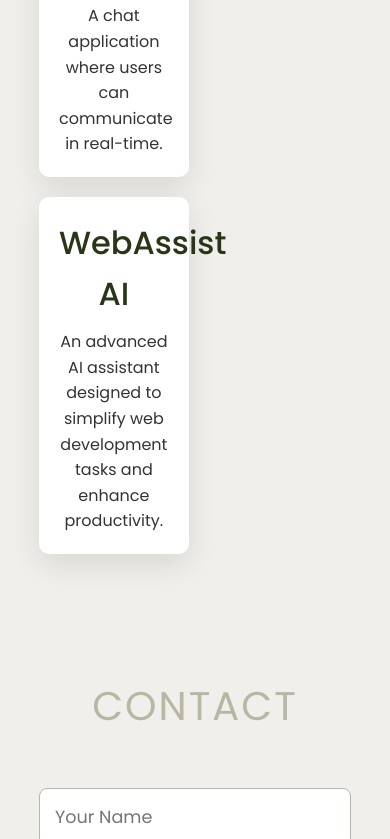
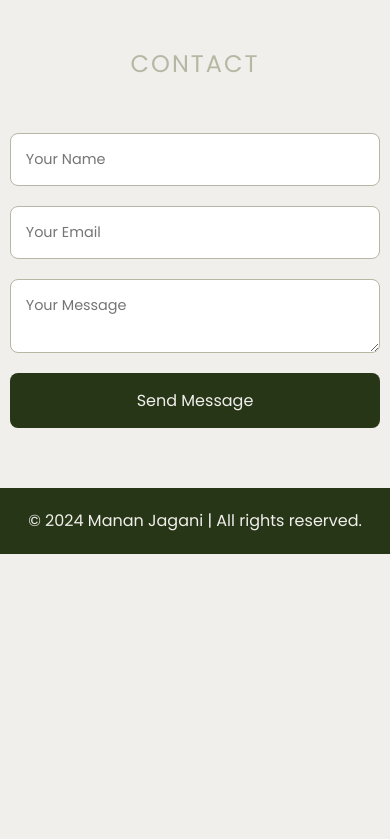
Before and after one commit to manan-jagani/MyPortfolio, a website: page Desktop/MyPortfolio/public/index.html in a window 390 px wide. Shown: the part 1161-2000 px from the top of the page. After the commit the page ends 1715 px from the top, so only its background shows below. Drawn offline with Linux system fonts and the light colour scheme.

Commit message:
Update styles.css

```diff
--- a/Desktop/MyPortfolio/public/styles.css
+++ b/Desktop/MyPortfolio/public/styles.css
@@ -177,3 +177,76 @@ footer p {
         transform: translateY(0);
     }
 }
+
+/* Responsive Design */
+@media (max-width: 768px) {
+    header h1 {
+        font-size: 2.5rem;
+    }
+
+    header p {
+        font-size: 1.1rem;
+    }
+
+    .container {
+        width: 90%;
+    }
+
+    h2 {
+        font-size: 2rem;
+    }
+
+    .project-list {
+        flex-direction: column;
+        align-items: center;
+    }
+
+    .project-item {
+        width: 80%;
+        margin-bottom: 20px;
+    }
+
+    form input,
+    form textarea {
+        font-size: 1rem;
+    }
+
+    form button {
+        font-size: 1rem;
+    }
+}
+
+@media (max-width: 480px) {
+    header {
+        padding: 50px 0;
+    }
+
+    header h1 {
+        font-size: 2rem;
+    }
+
+    header p {
+        font-size: 1rem;
+    }
+
+    h2 {
+        font-size: 1.5rem;
+    }
+
+    .container {
+        width: 95%;
+    }
+
+    .project-item {
+        width: 100%;
+    }
+
+    form input,
+    form textarea {
+        font-size: 0.9rem;
+    }
+
+    form button {
+        font-size: 1rem;
+    }
+}
```
